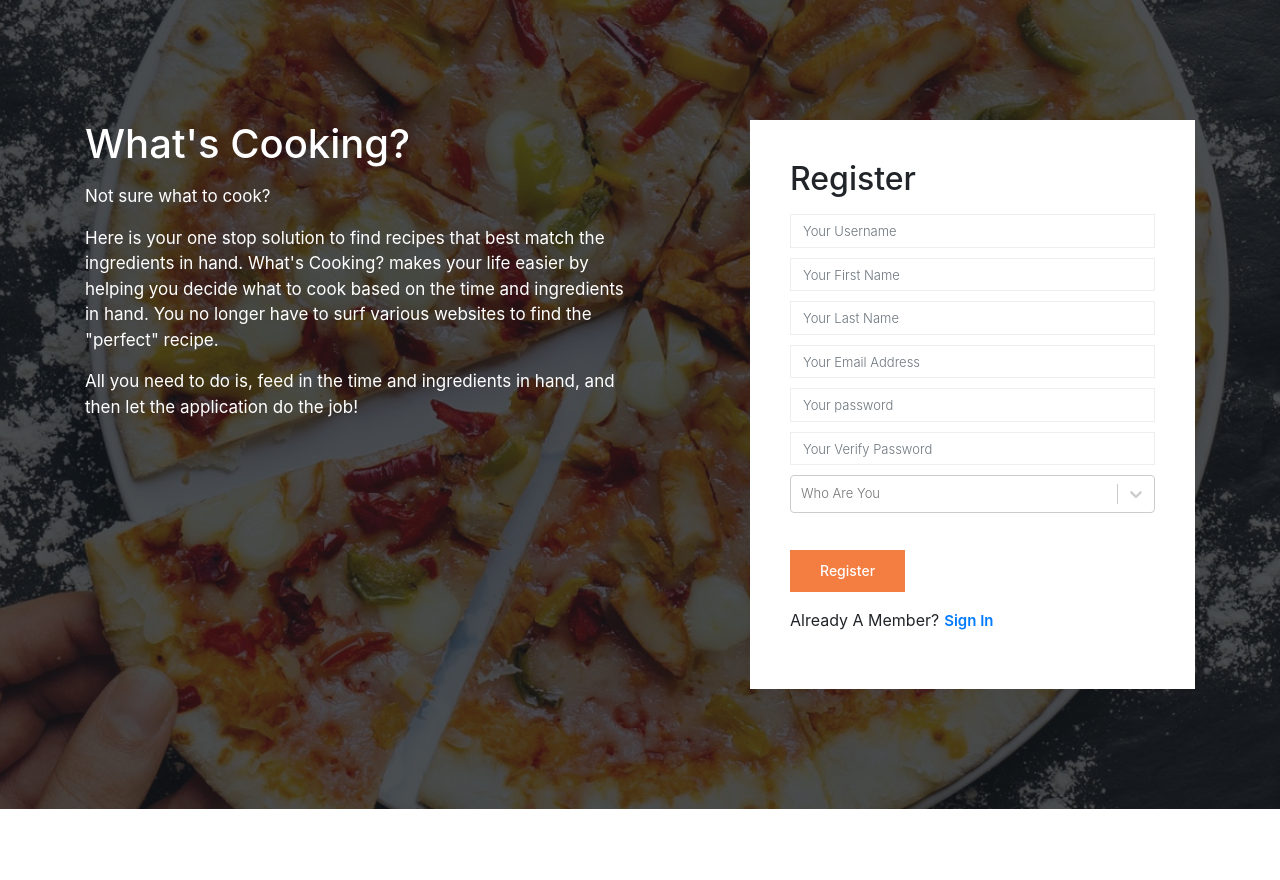
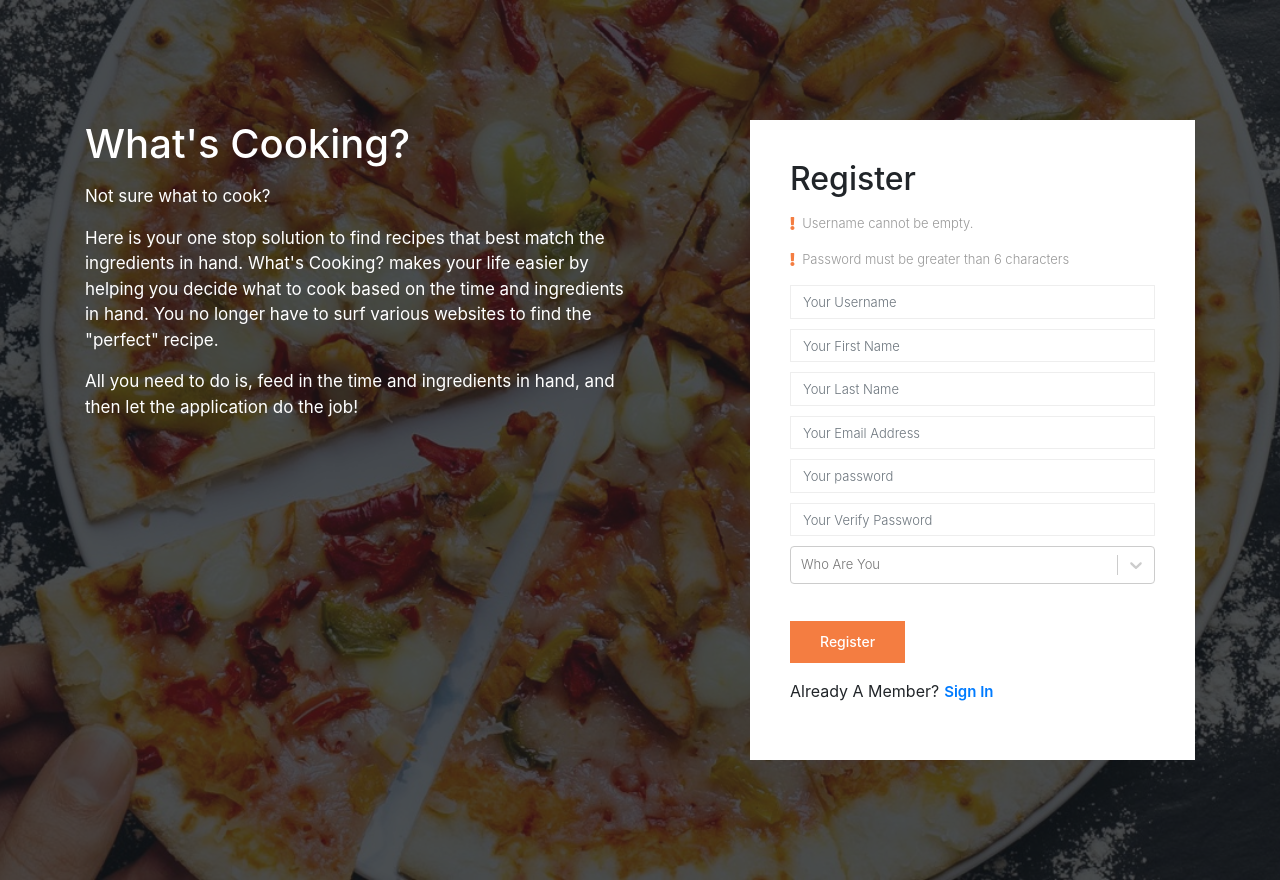
Before and after one commit to RonnJacob/whats-cooking, a React (Create React App) app: page /register in a window 1280 px wide. Both pictures are taken after a click on the link "Register". Before the commit the page ends 809 px from the top, so only its background shows below. Built offline with nearby package versions, Linux system fonts and the light colour scheme; no server answers.

Commit message:
Added validation of registration fields including username availability

```diff
--- a/package.json
+++ b/package.json
@@ -3,11 +3,16 @@
   "version": "0.1.0",
   "private": true,
   "dependencies": {
+    "@fortawesome/fontawesome-svg-core": "^1.2.17",
+    "@fortawesome/free-solid-svg-icons": "^5.8.1",
+    "@fortawesome/react-fontawesome": "^0.1.4",
     "bootstrap": "^4.3.1",
     "chroma-js": "^2.0.3",
     "emotion": "^10.0.9",
     "font-awesome.css": "^4.7.2",
+    "i": "^0.3.6",
     "jquery": "^3.4.0",
+    "npm": "^6.9.0",
     "react": "^16.8.6",
     "react-bootstrap": "^1.0.0-beta.8",
     "react-dom": "^16.8.6",
--- a/src/containers/RegisterPage/RegisterPage.css
+++ b/src/containers/RegisterPage/RegisterPage.css
@@ -23,6 +23,17 @@
     padding: 0.575rem 0.75rem;
     color: #999999;
 }
+
+.reservation-area .reservation-right .form-wrap .form-errors{
+    font-size: 13px;
+    font-weight: 300;
+    color: #999999;
+}
+
+.reservation-area .reservation-right .form-wrap .form-errors .form-error-icons{
+    color: #F47D41;
+}
+
 .reservation-area .reservation-right .form-wrap .form-control:focus {
     box-shadow: none;
 }
--- a/src/containers/RegisterPage/RegisterPage.js
+++ b/src/containers/RegisterPage/RegisterPage.js
@@ -4,9 +4,14 @@ import '../../../node_modules/bootstrap/dist/css/bootstrap.css'
 import './RegisterPage.css'
 import '../../assets/css/main.css'
 import Select from 'react-select'
+import UserServices from '../../services/UserServices'
 import RegularUserServices from '../../services/RegularUserServices'
 import ChefServices from '../../services/ChefServices'
 import NutritionistServices from '../../services/NutritionistServices'
+import { library } from '@fortawesome/fontawesome-svg-core'
+import { FontAwesomeIcon } from '@fortawesome/react-fontawesome'
+import { faExclamation } from '@fortawesome/free-solid-svg-icons'
+
 
 const options = [
     { value: 'REGULAR', label: 'Foodie' },
@@ -48,9 +53,10 @@ class RegisterPage extends React.Component{
         super(props);
         this.state = {
             selectedRole: null,
-            error: null,
+            errors: [],
             user: {}
-        }
+        };
+        this.userServices = new UserServices();
         this.regularUserServices = new RegularUserServices();
         this.chefServices = new ChefServices();
         this.nutritionistServices = new NutritionistServices();
@@ -61,30 +67,66 @@ class RegisterPage extends React.Component{
         this.setState({selectedRole: selectedRole});
     };
 
+    validateUser = () => {
+        const errorsReg = [];
+        if(document.getElementById('register_username').value.length===0){
+            errorsReg.push('Username cannot be empty.');
+        }
+        else if(document.getElementById('register_firstname').value.length===0){
+            errorsReg.push('First name cannot be empty.');
+        }
+
+        if(document.getElementById('register_password').value.length < 6){
+            errorsReg.push('Password must be greater than 6 characters');
+        }
+        else if(document.getElementById('register_verify_password').value
+            !== document.getElementById('register_password').value){
+            errorsReg.push('Passwords do not match');
+        }
+
+        else if(this.state.selectedRole===null){
+            errorsReg.push('Please select a role.');
+        }
+        return errorsReg;
+    };
+
     registerUser = () => {
+        this.setState({errors: this.validateUser()});
         this.state.user['username'] = document.getElementById('register_username').value;
+        this.userServices.checkUserNameValidity(this.state.user['username']).then(res=>{
+            if(res.length!==0){
+                // var errors = this.validateUser();
+                // Needn't show other errors if username is already taken.
+                var errors = [];
+                errors.push('Username has been taken.');
+                this.setState({errors: errors});
+            }
+            else{
                 this.state.user['firstName'] = document.getElementById('register_firstname').value;
                 this.state.user['lastName'] = document.getElementById('register_lastname').value;
                 this.state.user['password'] = document.getElementById('register_password').value;
                 this.state.user['password'] = document.getElementById('register_verify_password').value;
                 this.state.user['role'] = this.state.selectedRole ? this.state.selectedRole.value : 'no';
+
                 if(this.state.user['role']=== 'CHEF'){
                     this.state.user['blogPost'] = document.getElementById('register_chefblog').value;
-            console.log(this.state.user);
                     this.chefServices.registerChef(this.state.user);
                 }
                 if(this.state.user['role']==='NUTRITIONIST'){
-            this.state.user['appointmentLink'] = document.getElementById('register_nutritionistsite').value;
+                    this.state.user['appointmentLink'] = document.getElementById('register_nutritionistsite')
+                        .value;
                     this.nutritionistServices.registerNutritionist(this.state.user);
                 }
                 if(this.state.user['role']==='REGULAR'){
                     this.regularUserServices.registerRegularUser(this.state.user);
                 }
-
+            }
+        });
     };
 
     render(){
         const { selectedOption } = this.state;
+        library.add(faExclamation);
         return(
             <div id="register-page">
                 <section className="reservation-area section-gap relative">
@@ -111,7 +153,12 @@ class RegisterPage extends React.Component{
                             <div className="col-lg-5 reservation-right">
                                 <form className="form-wrap">
                                     <h2 className="mb-3">Register</h2>
-                                    {this.state.error!=null && <p>Error: {this.state.error}</p>}
+                                    {this.state.errors.map(error => (
+                                        <p className="form-errors" key={error}>
+                                            <FontAwesomeIcon className="form-error-icons" icon="exclamation"/>
+                                            &nbsp;&nbsp;{error}
+                                        </p>
+                                    ))}
                                     <input type="text" className="form-control"
                                            placeholder="Your Username"
                                            required
--- a/src/services/MealDBServices.js
+++ b/src/services/MealDBServices.js
@@ -1,7 +1,8 @@
 export default class mealDBServices{
     testFood= () => {
         return fetch('https://www.themealdb.com/api/json/v1/1/search.php?s=Arrabiata')
-            .then(res => {return res.json();});
+            .then(res => {
+                return res.json();});
     };
 
 }
--- a/src/services/RegularUserServices.js
+++ b/src/services/RegularUserServices.js
@@ -1,9 +1,9 @@
-const FETCH_URL = 'localhost:4200/api/';
+const FETCH_URL = 'http://localhost:4200/api/';
 
 export default class RegularUserServices{
     registerRegularUser= (regularUser) => {
         // console.log(regularUser);
-        return fetch('http://localhost:4200/api/registerUser', {
+        return fetch(FETCH_URL + 'registerUser', {
             method : 'post',
             body : JSON.stringify(regularUser),
             headers : {
--- a/src/services/UserServices.js
+++ b/src/services/UserServices.js
@@ -0,0 +1,8 @@
+const FETCH_URL = 'http://localhost:4200/api/';
+export default class UserServices{
+    checkUserNameValidity = (uname) => {
+        return fetch(FETCH_URL + 'username/'+uname)
+            .then(res=> {return res.json();}
+            );
+    };
+}
```
Also changed, not shown: 1 other file (tests, documents, lock files or other folders). Lines whose indentation alone changed are shown as unchanged.
